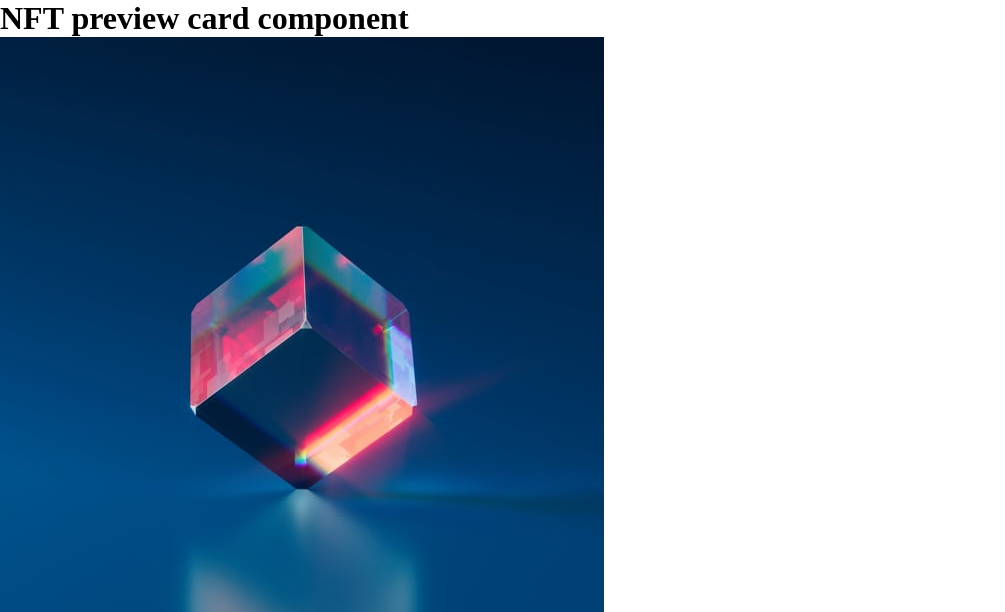
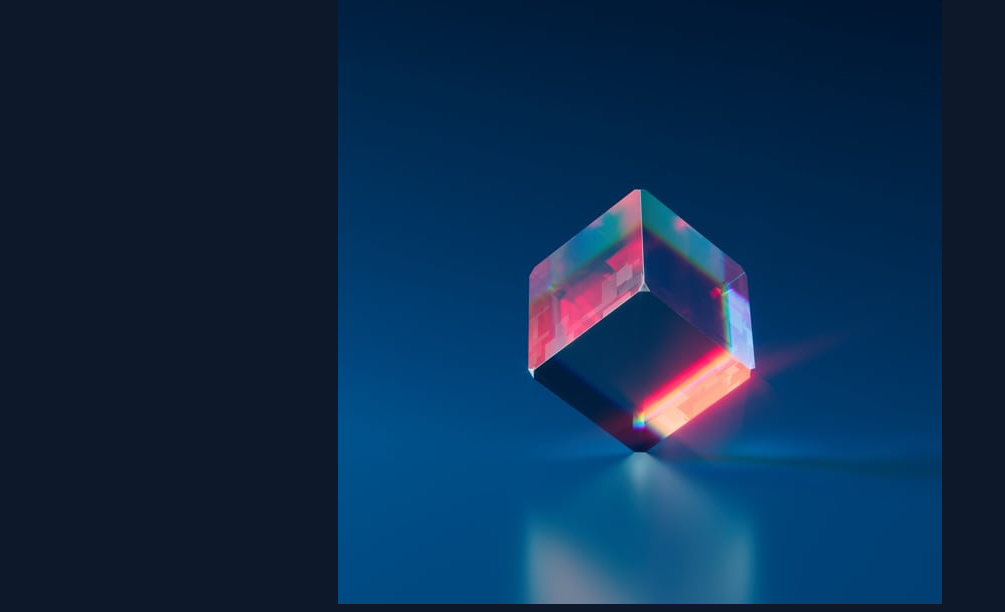
Before and after one commit to IamAbhiDev/nft-preview-card-component-main.github.io, a plain HTML site: page index.html in a window 1280 px wide. Shown: the top 612 px of the page, without its empty margins (0-1005 px from the left). Drawn offline with Linux system fonts and the light colour scheme.

Commit message:
basic styles added

```diff
--- a/css/style.css
+++ b/css/style.css
@@ -49,3 +49,22 @@ select {
 
     --ff-primary: 'Outfit', sans-serif;
 }
+
+/*Basic Styles*/
+
+body {
+    background-color: var(--very-dark-blue-main-bg);
+    font-family: var(--ff-primary);
+    min-height: 100vh;
+    display: flex;
+    align-items: center;
+    justify-content: center;
+}
+
+.sr-only {
+    position: absolute;
+    width: 0;
+    height: 0;
+    overflow: hidden;
+    color: white;
+}
```
